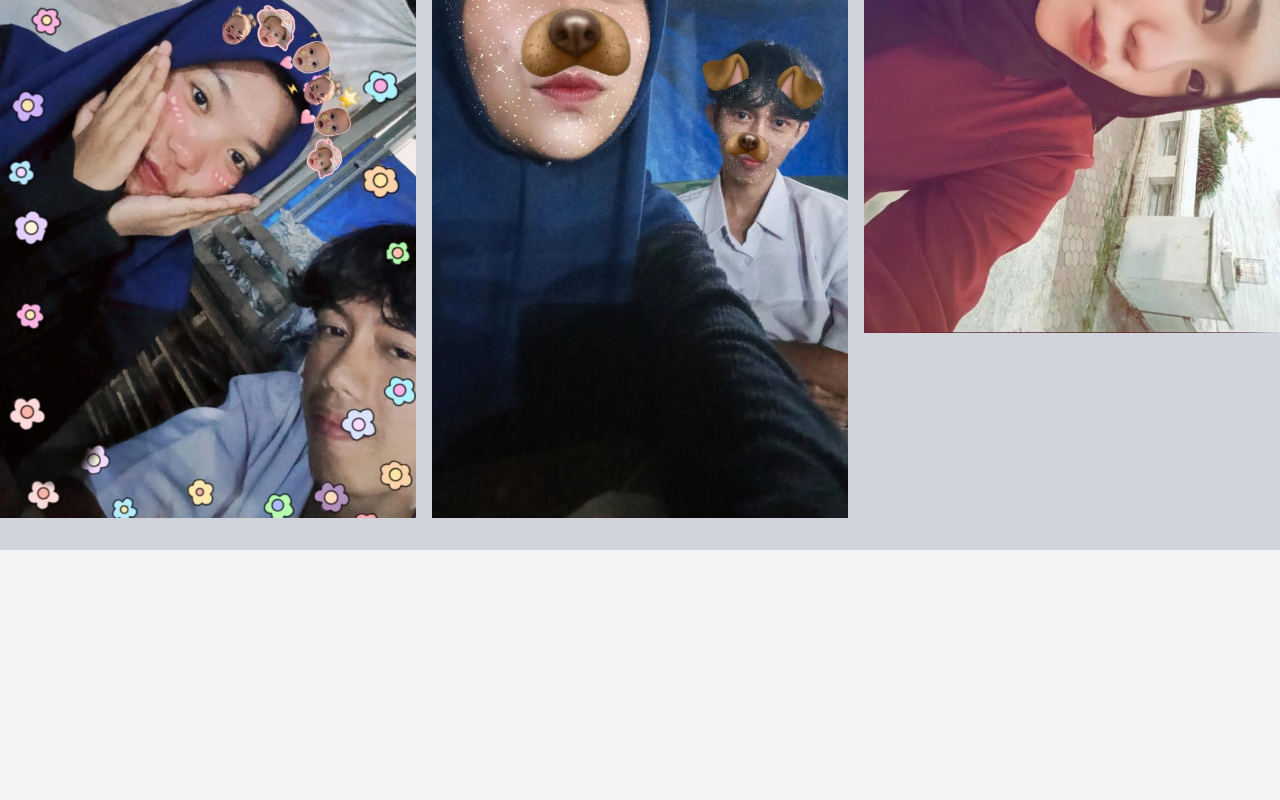
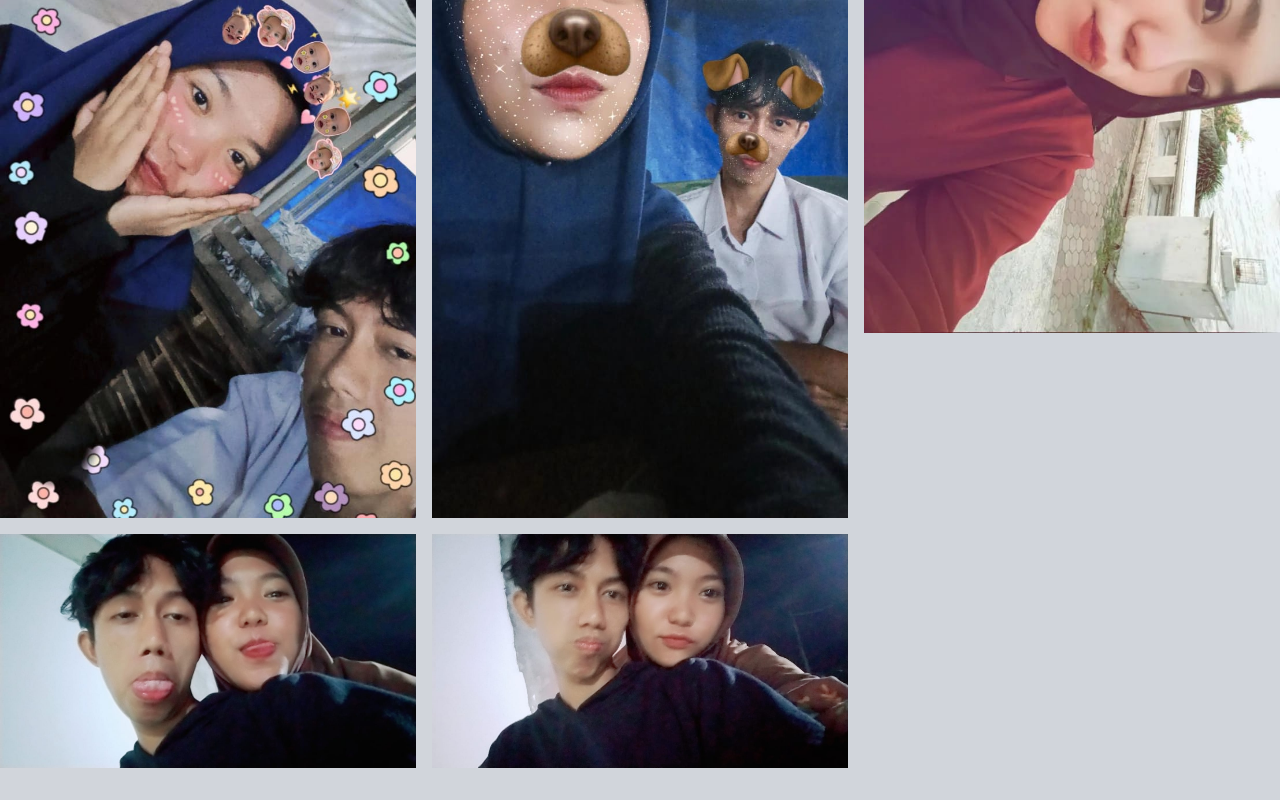
Before and after one commit to ferdihasan12/ferdidanindah, a plain HTML site: page index.html in a window 1280 px wide. Shown: the part 3112-3912 px from the top of the page. Before the commit the page ends 3662 px from the top, so only its background shows below. Drawn offline with nearby package versions, Linux system fonts and the light colour scheme; a web font is replaced by a local one.

Commit message:
Update index.html

```diff
--- a/index.html
+++ b/index.html
@@ -187,6 +187,12 @@
             <div class="col-span-1">
                 <img alt="Group of people posing together outdoors" class="w-full" height="150" src="foto5.jpg" width="200"/>
             </div>
+             <div class="col-span-1">
+                <img alt="Group of people posing together outdoors" class="w-full" height="150" src="foto6.jpg" width="200"/>
+            </div>
+             <div class="col-span-1">
+                <img alt="Group of people posing together outdoors" class="w-full" height="150" src="foto7.jpg" width="200"/>
+            </div>
         </div>
     </div>
 </body>
```
